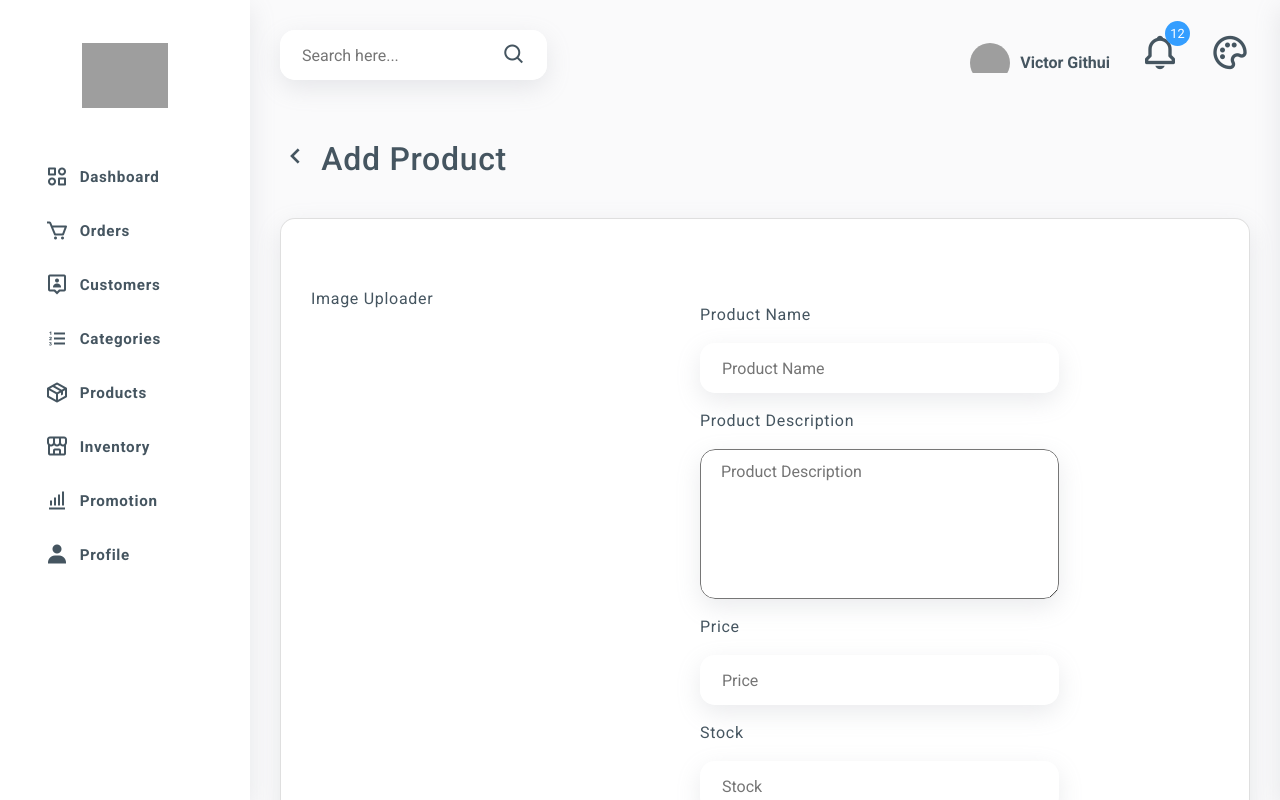
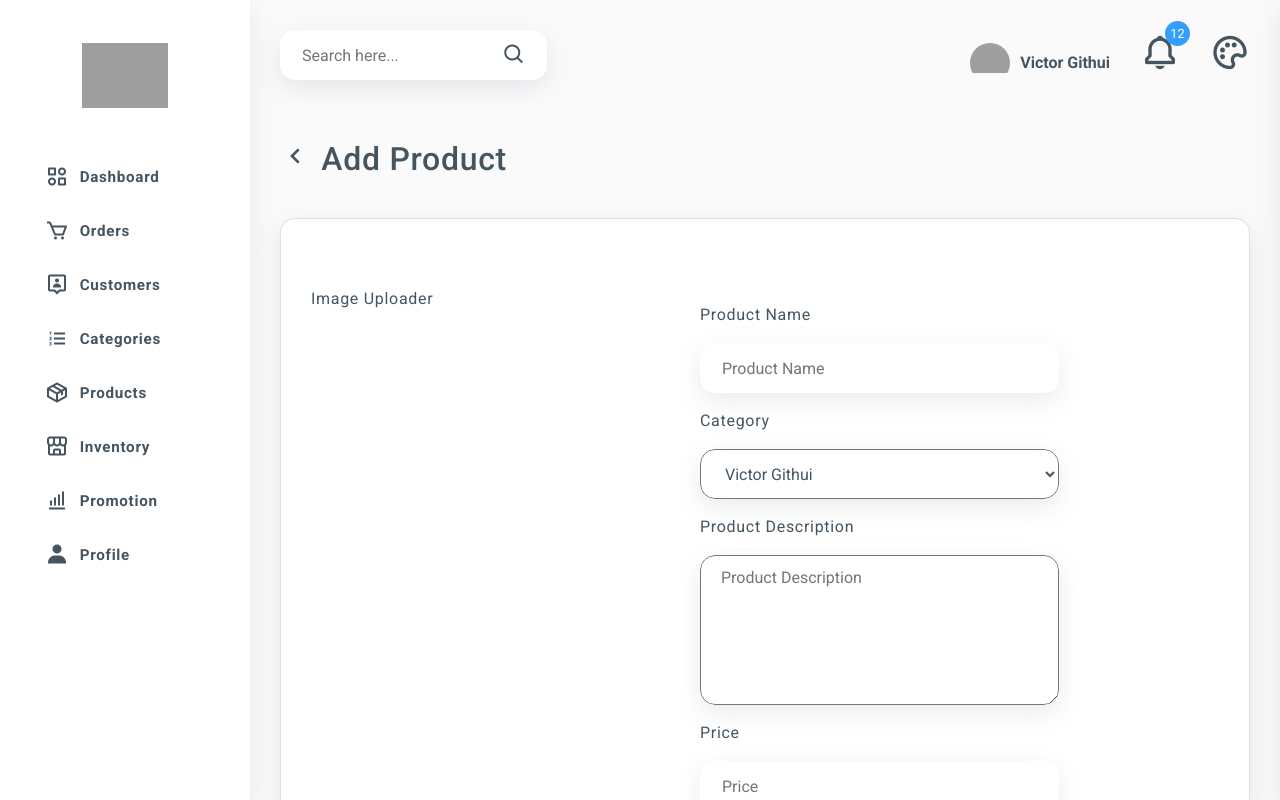
Before and after one commit to neezystudio/shikilia-vendor-inventory-system-FE, a React (Create React App) app: page /add-product in a window 1280 px wide. Shown: the top 800 px of the page. Built offline with nearby package versions, Linux system fonts and the light colour scheme; grey boxes are pictures that could not be loaded.

Commit message:
feat: Product Category

```diff
--- a/src/components/add-product-form/AddProductForm.jsx
+++ b/src/components/add-product-form/AddProductForm.jsx
@@ -3,8 +3,28 @@ import Button from '../button/Button';
 import Wrapper from '../wrapper/Wrapper';
 import './addProductForm.css'
 
+const categoryItems = [
+    {
+        val: 'Victor Githui',
+        placeholder: 'Victor Githui'
+    },
+    {
+        val: 'Victor Githui',
+        placeholder: 'Victor Githui'
+    },
+    {
+        val: 'Victor Githui',
+        placeholder: 'Victor Githui'
+    },
+    {
+        val: 'Victor Githui',
+        placeholder: 'Victor Githui'
+    }
+]
+
 function AddProductForm(props) {
     const [productName, setProductName] = useState();
+    const [category, setCategory] = useState();
     const [description, setDescription] = useState();
     const [price, setPrice] = useState();
     const [stock, setStock] = useState();
@@ -33,6 +53,22 @@ function AddProductForm(props) {
                             }}
                         />
                     </div>
+
+                    <label htmlFor="productName" className="label">Category</label>
+                    <div className="addProduct__input">
+                        <select name='category' id="category">
+                            <optgroup label="Category">
+                                {
+                                    categoryItems.map((value, index) => (
+                                        <option key={index} value={value.val}>
+                                            {value.placeholder}
+                                        </option>
+                                    ))
+                                }
+                            </optgroup>
+                        </select>
+                    </div>
+
 
                     <label htmlFor="productDescription" className="label">Product Description</label>
                     <div className="addProduct__textarea">
--- a/src/components/add-product-form/addProductForm.css
+++ b/src/components/add-product-form/addProductForm.css
@@ -44,6 +44,16 @@
     background-color: var(--main-bg);
 }
 
+.addProduct .addProduct__input > select {
+    height: 100%;
+    width: 100%;
+    padding: 10px 60px 10px 20px;
+    font-size: 1rem;
+    border-radius: var(--border-radius);
+    color: var(--txt-color);
+    background-color: var(--main-bg);
+}
+
 .label {
     margin-top: 1rem;
 }
```
